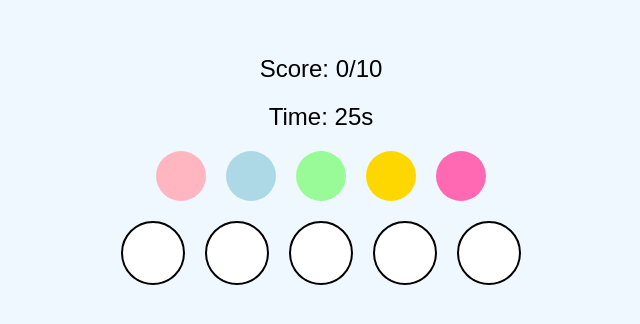
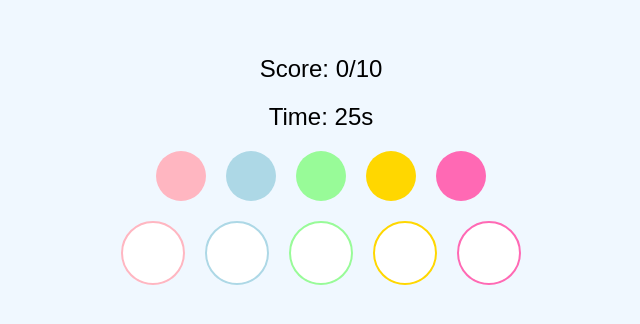
Before and after one commit to cltpalmer/ball-drop, a plain HTML site: page index.html in a window 1280 px wide. Shown: the part 230-554 px from the top of the page, without its empty margins (319-959 px from the left). Drawn offline with Linux system fonts and the light colour scheme.

Commit message:
Update index.html

```diff
--- a/index.html
+++ b/index.html
@@ -18,11 +18,11 @@
             <div class="ball" draggable="true" style="background-color: #FF69B4;"></div>
         </div>
         <div id="holes">
-            <div class="hole" data-color="#FFB6C1"></div>
-            <div class="hole" data-color="#ADD8E6"></div>
-            <div class="hole" data-color="#98FB98"></div>
-            <div class="hole" data-color="#FFD700"></div>
-            <div class="hole" data-color="#FF69B4"></div>
+            <div class="hole" data-color="#FFB6C1" style="border-color: #FFB6C1;"></div>
+            <div class="hole" data-color="#ADD8E6" style="border-color: #ADD8E6;"></div>
+            <div class="hole" data-color="#98FB98" style="border-color: #98FB98;"></div>
+            <div class="hole" data-color="#FFD700" style="border-color: #FFD700;"></div>
+            <div class="hole" data-color="#FF69B4" style="border-color: #FF69B4;"></div>
         </div>
     </div>
     <script src="script.js"></script>
```
